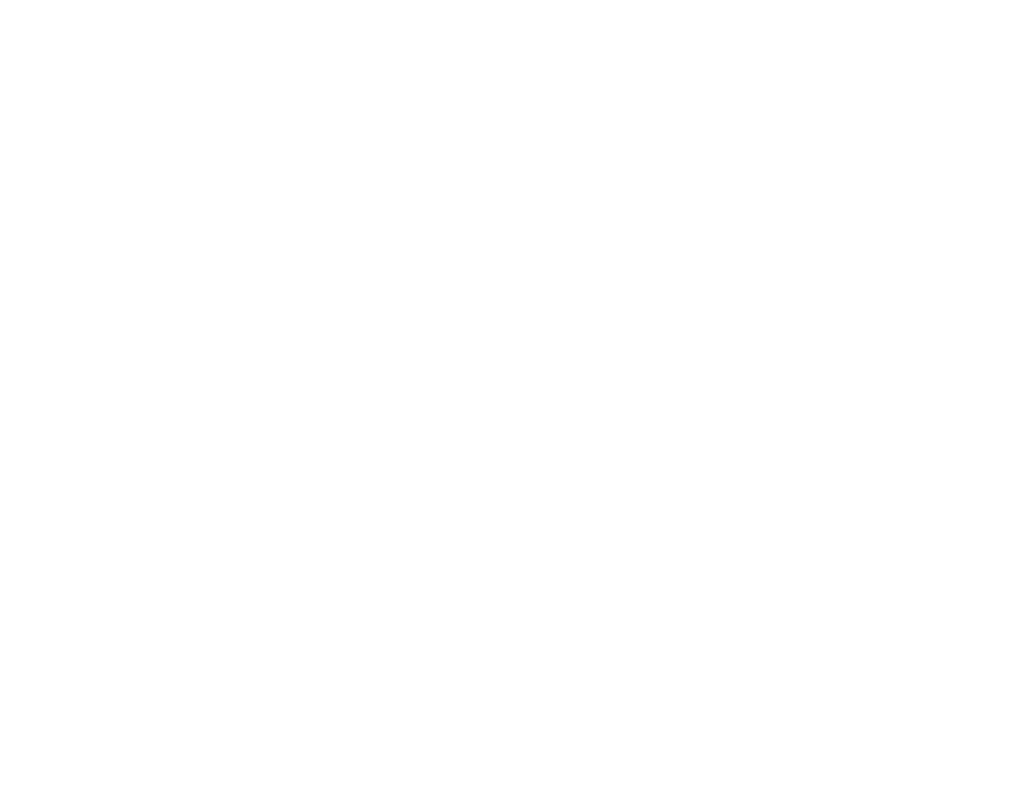
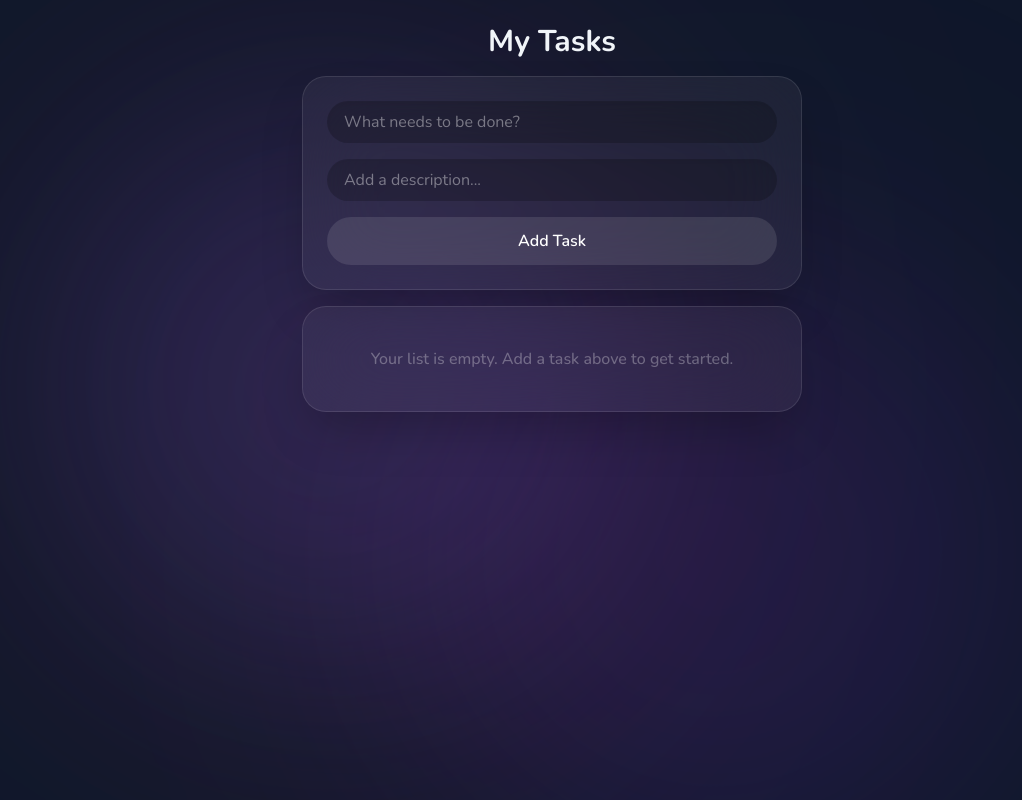
Before and after one commit to leonamlvs/react-task-manager, a React (Vite) app: page / in a window 1280 px wide. Shown: the whole page, without its empty margins (88-1110 px from the left). Built offline with nearby package versions, Linux system fonts and the light colour scheme.

Commit message:
fix: enable scrolling in Layout and resolve syntax error

```diff
--- a/src/components/Layout.jsx
+++ b/src/components/Layout.jsx
@@ -1,9 +1,10 @@
 import { cn } from '../utils/cn'
 
 function Layout({ children, className = '' }) {
+  return (
     <div
       className={cn(
-      'relative flex h-screen w-screen justify-center bg-slate-900 p-6',
+        'relative flex min-h-screen w-screen justify-center overflow-x-hidden bg-slate-900 p-6',
         className
       )}>
       {/* Background Glows */}
@@ -27,6 +28,7 @@
       {/* Main Content Container */}
       <div className="relative z-10 w-[500px] space-y-4">{children}</div>
     </div>
+  )
 }
 
 export default Layout
```
Lines whose indentation alone changed are shown as unchanged.
